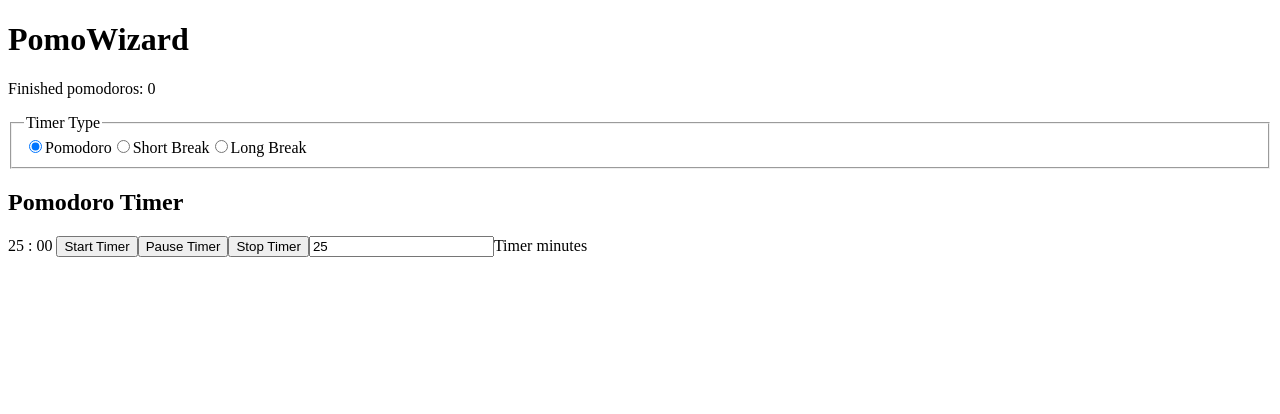
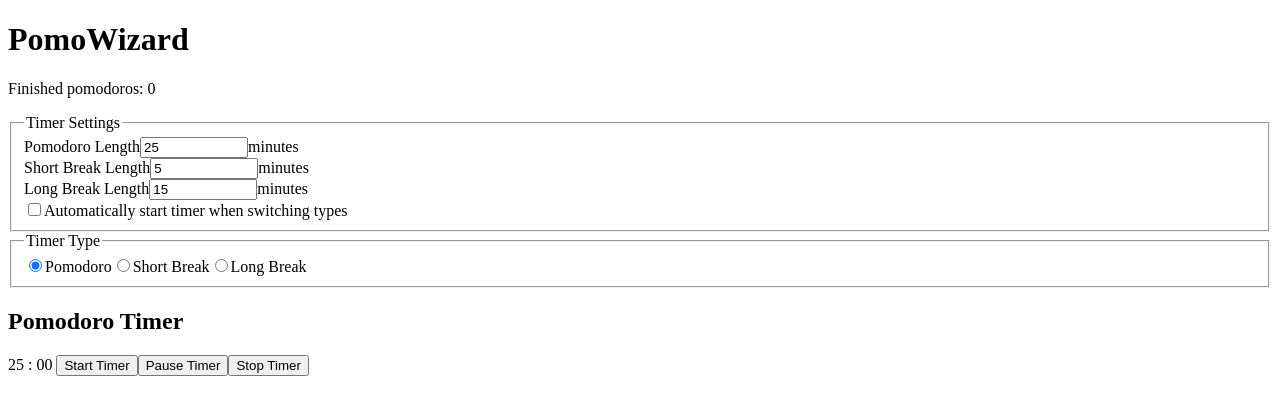
Before and after one commit to BladeBoles/PomoWizard, a Vue app: page / in a window 1280 px wide. Shown: the top 414 px of the page. Built offline with nearby package versions, Linux system fonts and the light colour scheme.

Commit message:
feat: add ability to set custom timer lengths for each timer type, add checkbox for auto timer but it's a little janky

```diff
--- a/src/components/GenericTimer.vue
+++ b/src/components/GenericTimer.vue
@@ -1,11 +1,10 @@
 <script setup lang="ts">
 import { ref, computed, watch } from 'vue'
 const timerEnabled = ref(false)
-const timerMinutes = ref(25)
 const remainingTimerSeconds = ref(1500)
 
 const props = defineProps({
-  defaultTimerMinutes: {
+  timerMinutes: {
     type: Number,
     default: 25
   },
@@ -16,10 +15,11 @@ const props = defineProps({
   autoStartTimer: { type: Boolean, default: false }
 })
 
-const emit = defineEmits(['finished'])
+const emit = defineEmits(['finished', 'started', 'stopped'])
 
 const startTimer = () => {
   timerEnabled.value = true
+  emit('started')
 }
 
 const pauseTimer = () => {
@@ -28,7 +28,8 @@ const pauseTimer = () => {
 
 const stopTimer = () => {
   timerEnabled.value = false
-  remainingTimerSeconds.value = timerMinutes.value * 60
+  remainingTimerSeconds.value = props.timerMinutes * 60
+  emit('stopped')
 }
 
 watch(timerEnabled, (newValue) => {
@@ -49,13 +50,10 @@ watch(remainingTimerSeconds, (newValue) => {
     if (props.timerType === 'Pomodoro') emit('finished')
   }
 })
-watch(timerMinutes, () => {
-  if (timerEnabled.value === false) {
-    remainingTimerSeconds.value = timerMinutes.value * 60
-  }
-})
+
 watch(props, () => {
-  timerMinutes.value = props.defaultTimerMinutes
+  console.log('props changed', props)
+  remainingTimerSeconds.value = props.timerMinutes * 60
   timerEnabled.value = props.autoStartTimer
 })
 const displayMinutes = computed(() => {
@@ -84,14 +82,6 @@ const displaySeconds = computed(() => {
       <button @click="startTimer">Start Timer</button>
       <button @click="pauseTimer">Pause Timer</button>
       <button @click="stopTimer">Stop Timer</button>
-
-      <input
-        :disabled="timerEnabled"
-        id="timer-length"
-        type="number"
-        v-model="timerMinutes"
-      />
-      <label for="timer-length">Timer minutes</label>
     </div>
   </main>
 </template>
--- a/src/views/HomeView.vue
+++ b/src/views/HomeView.vue
@@ -2,20 +2,26 @@
 import GenericTimer from '@/components/GenericTimer.vue'
 import { ref, computed } from 'vue'
 
+const timerRunning = ref(false)
+const autoStartTimer = ref(false)
 const timerType = ref('Pomodoro')
 const finishedPomos = ref(0)
-const defaultTimerMinutes = computed(() => {
+const pomodoroTimerMinutes = ref(25)
+const shortBreakTimerMinutes = ref(5)
+const longBreakTimerMinutes = ref(15)
+
+const timerMinutes = computed(() => {
   let minutes = 0
   switch (timerType.value) {
     case 'Short Break':
-      minutes = 5
+      minutes = shortBreakTimerMinutes.value
       break
     case 'Long Break':
-      minutes = 15
+      minutes = longBreakTimerMinutes.value
       break
     case 'Pomodoro':
     default:
-      minutes = 25
+      minutes = pomodoroTimerMinutes.value
   }
   return minutes
 })
@@ -24,6 +30,55 @@ const defaultTimerMinutes = computed(() => {
 <template>
   <h1>PomoWizard</h1>
   <p>Finished pomodoros: {{ finishedPomos }}</p>
+  <fieldset>
+    <legend>Timer Settings</legend>
+    <ul class="home__timer-settings">
+      <li>
+        <label for="pomo-timer-length">Pomodoro Length</label>
+        <input
+          class="home__timer-length-input"
+          :disabled="timerRunning"
+          id="pomo-timer-length"
+          type="number"
+          v-model="pomodoroTimerMinutes"
+        />
+        <span>minutes</span>
+      </li>
+      <li>
+        <label for="short-timer-length">Short Break Length</label>
+        <input
+          class="home__timer-length-input"
+          :disabled="timerRunning"
+          id="short-timer-length"
+          type="number"
+          v-model="shortBreakTimerMinutes"
+        />
+        <span>minutes</span>
+      </li>
+      <li>
+        <label for="long-timer-length">Long Break Length</label>
+        <input
+          class="home__timer-length-input"
+          :disabled="timerRunning"
+          id="long-timer-length"
+          type="number"
+          v-model="longBreakTimerMinutes"
+        />
+        <span>minutes</span>
+      </li>
+      <li>
+        <input
+          type="checkbox"
+          v-model="autoStartTimer"
+          name="auto-start"
+          id="auto-start"
+        />
+        <label for="auto-start"
+          >Automatically start timer when switching types</label
+        >
+      </li>
+    </ul>
+  </fieldset>
   <fieldset>
     <legend>Timer Type</legend>
     <input
@@ -52,8 +107,23 @@ const defaultTimerMinutes = computed(() => {
     <label for="timer3">Long Break</label>
   </fieldset>
   <GenericTimer
-    :default-timer-minutes="defaultTimerMinutes"
+    :timer-minutes="timerMinutes"
     :timer-type="timerType"
+    :auto-start-timer="autoStartTimer"
     @finished="finishedPomos++"
+    @stopped="timerRunning = false"
+    @started="timerRunning = true"
   />
 </template>
+<style scoped>
+.home__timer-settings {
+  display: flex;
+  flex-direction: column;
+  list-style-type: none;
+  margin: 0;
+  padding: 0;
+}
+.home__timer-length-input {
+  width: 100px;
+}
+</style>
```
